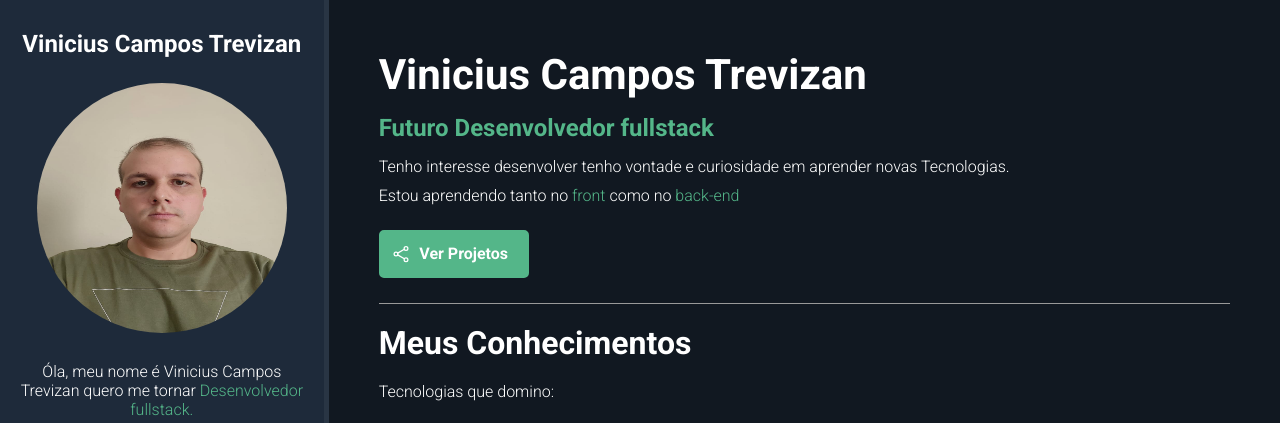
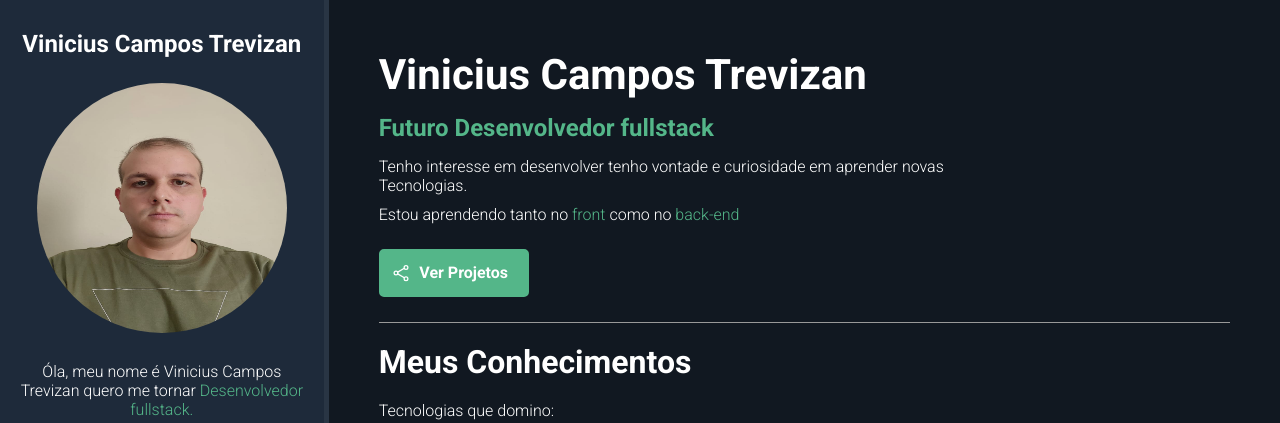
Before and after one commit to ViniciusCT93/ViniciusCT93.github.io, a plain HTML site: page index.html in a window 1280 px wide. Shown: the top 423 px of the page. Drawn offline with nearby package versions, Linux system fonts and the light colour scheme.

Commit message:
Atualizando

```diff
--- a/index.html
+++ b/index.html
@@ -31,7 +31,7 @@
 <section id="about-container">
     <h1 id="name">Vinicius Campos Trevizan</h1>
     <p id="title"><span class="highlight"> Futuro Desenvolvedor fullstack</span></p>
-    <p class="description">Tenho interesse desenvolver tenho vontade e curiosidade em aprender novas Tecnologias. </p>
+    <p class="description">Tenho interesse em desenvolver tenho vontade e curiosidade em aprender novas Tecnologias. </p>
     <p class="description">Estou aprendendo tanto no <span class="highlight">front</span> como no <span class="highlight">back-end</span>
     <h1></h1><a href="https://github.com/ViniciusCT93" target="_blank" id="btn-projects"><ion-icon name="share-social-outline"></ion-icon><span> Ver Projetos </span></a>
     <h2 id="skills-section-title">Meus Conhecimentos</h2>
```
